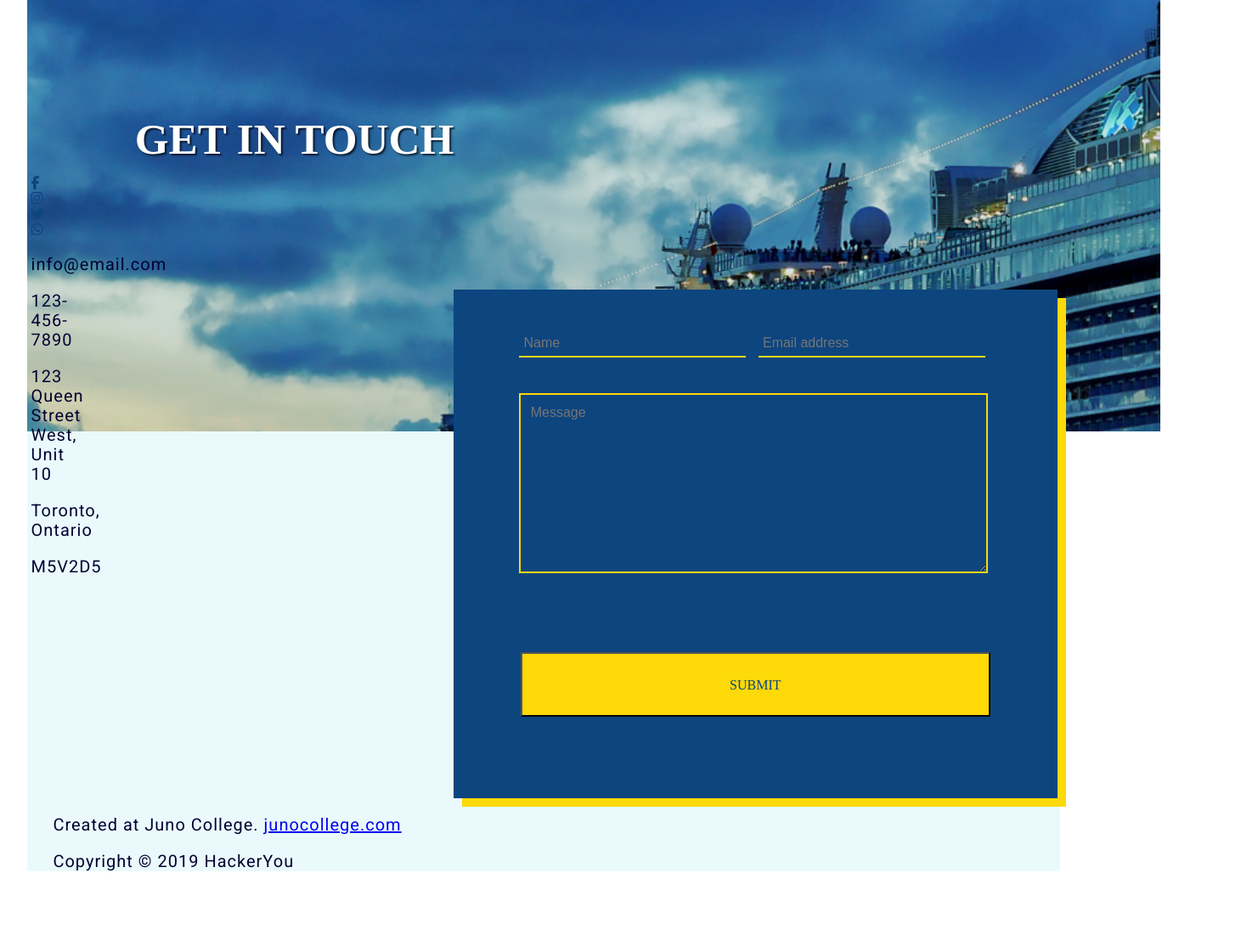
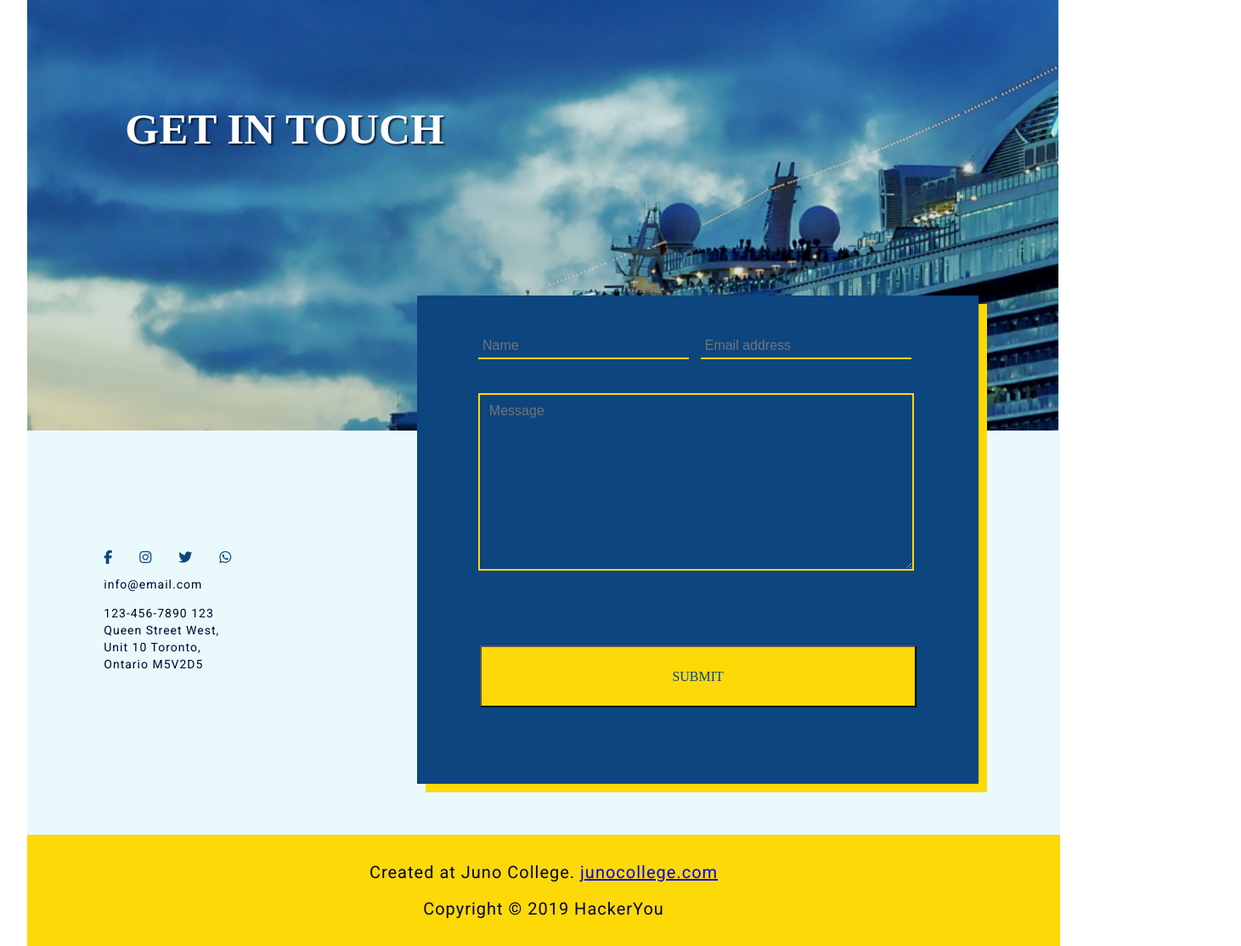
Before and after one commit to hlai16/gloriaLaiProject2, a plain HTML site: page contact.html in a window 1280 px wide. Shown: the part 266-1380 px from the top of the page at 85% size, 1461 px wide, since content can reach past the window. Before the commit the page ends 1312 px from the top, so only its background shows below. Drawn offline with Linux system fonts and the light colour scheme; a web font is replaced by a local one.

Commit message:
Finally Done :triumph:

```diff
--- a/contact.html
+++ b/contact.html
@@ -46,10 +46,10 @@
                         <i class="fab fa-whatsapp"></i>
                     </div>
                     <p class="email">info@email.com</p>
-                    <p>123-456-7890</p>
-                    <p>123 Queen Street West, Unit 10</p>
-                    <p>Toronto, Ontario</p>
-                    <p>M5V2D5</p>
+                    <p class="address">123-456-7890
+                    123 Queen Street West, Unit 10
+                    Toronto, Ontario
+                    M5V2D5</p>
                 </div>
             </aside>
             <main>
@@ -73,8 +73,8 @@
         </div>
         <!--contactGrid-->
 
-        <footer>
-            <div class="wrapper contactFooter">
+        <footer class="contactFooter">
+            <div class="wrapper">
                 <p>Created at Juno College. <a href="http://junocollege.com">junocollege.com</a></p>
                 <p>Copyright &copy; 2019 HackerYou</p>
             </div>
--- a/styles/sass/_footer.scss
+++ b/styles/sass/_footer.scss
@@ -0,0 +1,18 @@
+
+
+@mixin allFooter($footerMargin: -5%) {
+    background-color: $color2;
+    color: $color3;
+    text-align: center;
+    font-size: 15px;
+    padding: 1%;
+    margin-top: $footerMargin;
+}
+
+.footer {
+    @include allFooter;
+}
+
+.contactFooter {
+    @include allFooter(5%);
+}
--- a/styles/sass/_header.scss
+++ b/styles/sass/_header.scss
@@ -37,7 +37,6 @@
 .headerBlog {
     @include headerHero;
     background-image: url(../assets/blog-header.jpg);
-    // z-index: 1;
 }
 
 .headerBlog h1 {
--- a/styles/sass/_main.scss
+++ b/styles/sass/_main.scss
@@ -108,6 +108,12 @@ p {
  }
 
  //BLOG MAIN in media query
+
+ @media (orientation: portrait) and (min-width: 901px){
+     .mainBlog{
+         background-color: $color6;
+     }
+ }
 
  @media (max-width: 900px){
      .mainBlog{
--- a/styles/sass/_section.scss
+++ b/styles/sass/_section.scss
@@ -371,9 +371,7 @@
     .comment1,
     .comment2 {
         grid-template-columns: 100%;
-        // column-gap: 2%;
         padding-left: 0;
-        // margin: 10% auto;
     }
     .comment1.commentImg{
         grid-row: 1/2;
@@ -392,3 +390,40 @@
         grid-row: 4/5;
     }
  }
+
+
+ //CONTACT SECTION
+ .contact .socialMedia {
+     display: flex;
+     justify-content: space-between;
+     letter-spacing: 2rem;
+ }
+ .email,
+ .address {
+     font-size: 16px;
+     line-break: 25rem;
+     line-height: 30px;
+ }
+
+ //CONTACT SECTION in Media Queries
+ @media (max-width: 1300px){
+    .email,
+    .address {
+        font-size: 14px;
+        line-break: 25rem;
+        line-height: 20px;
+    }
+ }
+
+ @media (max-width: 900px){
+     .contact {
+         width: 90%;
+         text-align: center;
+         font-size: 20px;
+         padding-top: 20%;
+     }
+     .contact .socialMedia {
+        justify-content: center;
+        letter-spacing: 2rem;
+    }
+ }
--- a/styles/sass/styles.scss
+++ b/styles/sass/styles.scss
@@ -102,27 +102,27 @@ aside {
 //CONTACT LAYOUT:
 .contactGrid {
     display: grid;
-    grid-template-columns: 25% 90%;
-    column-gap: .5%;
+    grid-template-columns: 45% 72.5%;
+    column-gap: -15%;
 }
 .headerContact{
     grid-row: 1/2;
     grid-column: 1/3;
-    width: 95%;
+    width: 85%;
     margin: 0;
     margin-top: -3%;
 }
 .contactFormDiv{
     grid-row: 3/-1;
     grid-column: 2/-1;
-    width: 65%;
-    margin-top: -13%;
+    width: 75%;
+    margin: -13% auto auto -10%;
 }
 .contact{
     grid-row: 3/4;
     grid-column: 1/2;
-    width: 25%;
-    margin-left: 5%;
+    width: 100%;
+    margin: 255% auto auto 55%;
 }
 
 //CONTACT LAYOUT: in ebook Landscape
@@ -130,14 +130,14 @@ aside {
     .contactFormDiv{
         margin-top: -3%;
     }
+    .contact {
+        margin-top: 350%;
+    }
 }
 
 //CONTACT LAYOUT: Screen length size less than 936px
 @media (max-width: 936px){
     .contactGrid {
-        // grid-template-columns: 100%;
-        // column-gap: 0%;
-
         display: flex;
         flex-direction: column;
         justify-content: space-between;
```
Also changed, not shown: blog.html (+1 -1 lines), index.html (+1 -1 lines), styles/styles.css.
